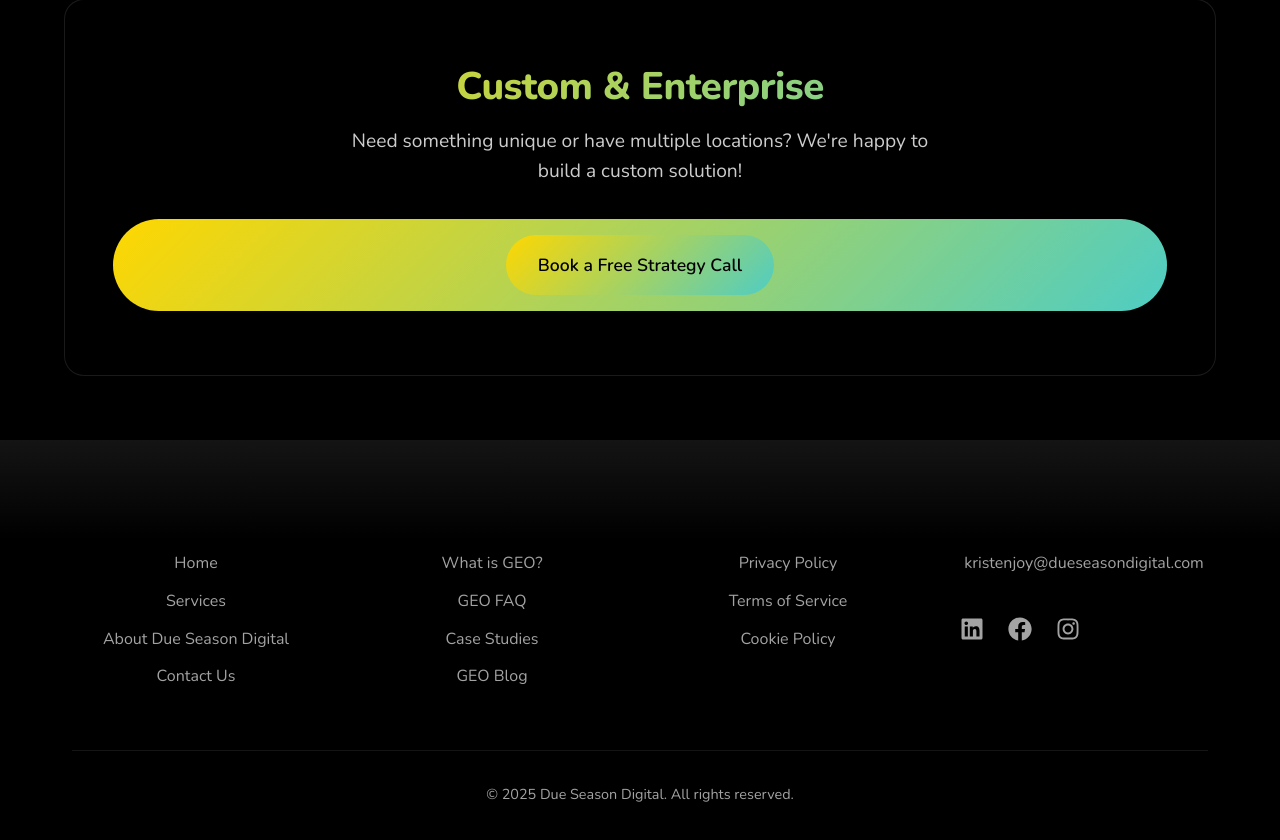
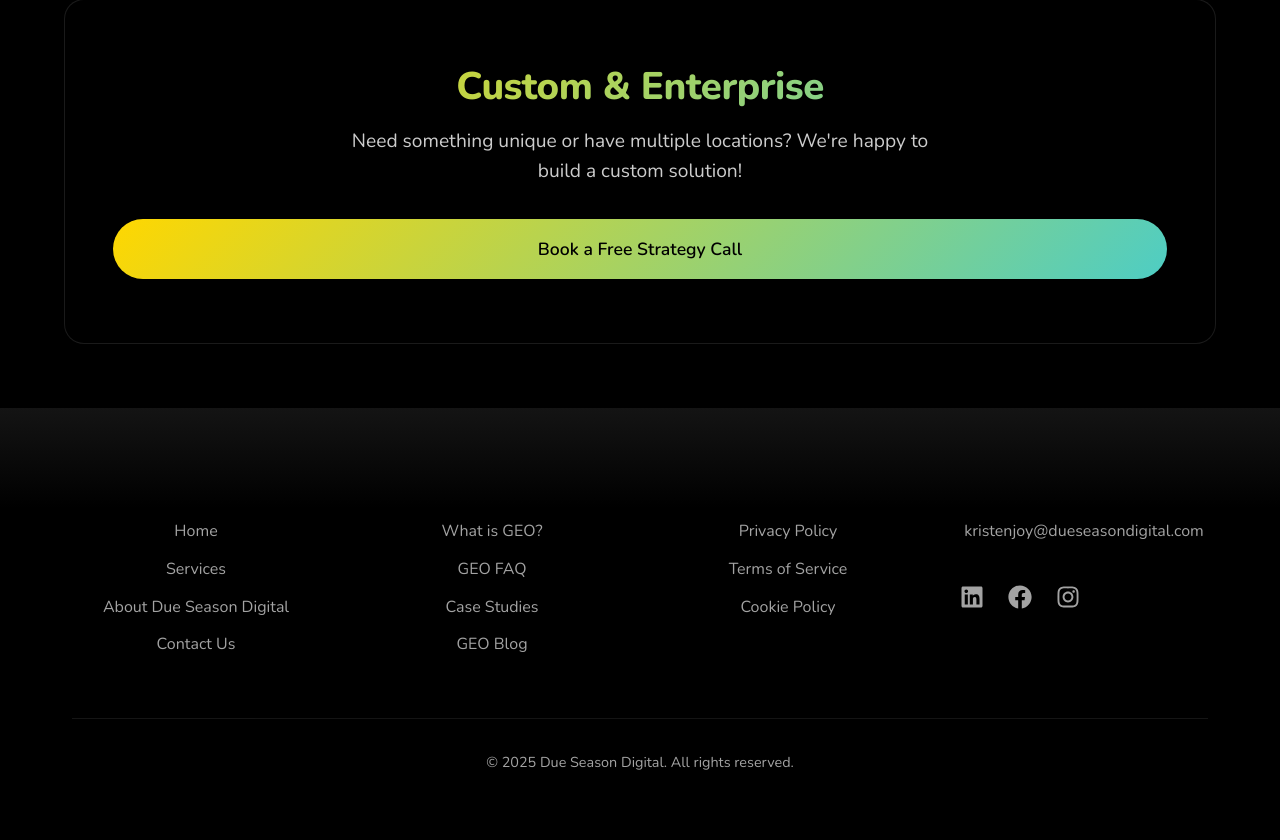
Before and after one commit to KJGuce/dueseasondigital.github.io, a React (Vite) app in the folder react-site/: page /services in a window 1280 px wide. Shown: the part 3994-4834 px from the top of the page. Built offline with nearby package versions, Linux system fonts and the light colour scheme.

Commit message:
Fix: Make 'Book a Free Strategy Call' a single styled link to Calendly, not a button within a button

```diff
--- a/react-site/src/pages/ServicesPage.tsx
+++ b/react-site/src/pages/ServicesPage.tsx
@@ -367,7 +367,6 @@ const ServicesPage = () => {
             Need something unique or have multiple locations? We're happy to
             build a custom solution!
           </p>
-          <Link to="/contact" className={styles.ctaButton}>
           <a
             href="https://calendly.com/kristenjoy-dueseasondigital/30min"
             target="_blank"
@@ -376,7 +375,6 @@ const ServicesPage = () => {
           >
             Book a Free Strategy Call
           </a>
-          </Link>
         </motion.div>
       </div>
     </div>
```
Lines whose indentation alone changed are shown as unchanged.
